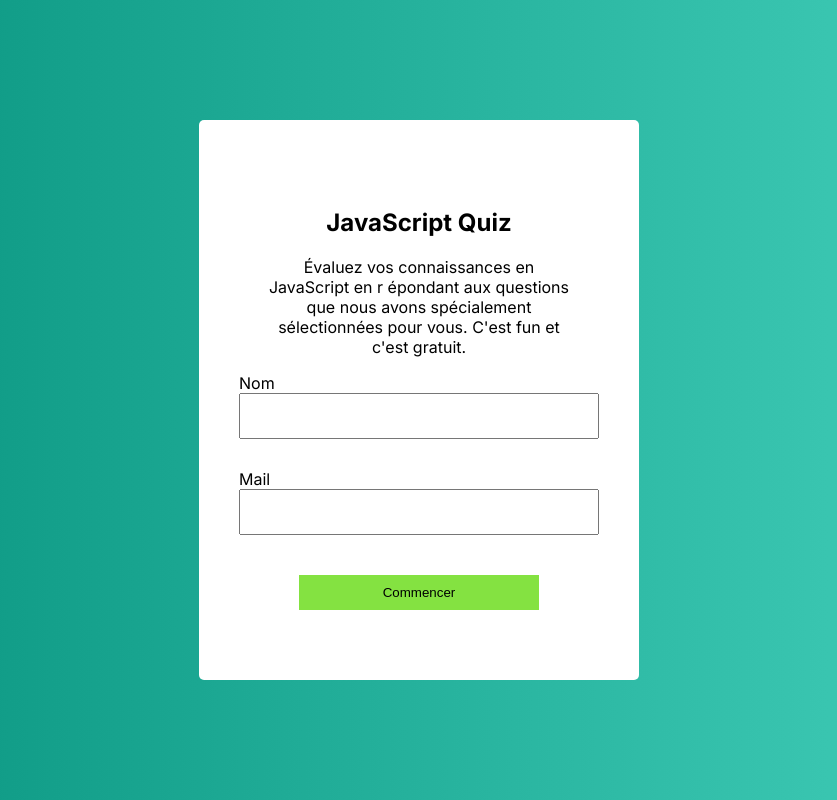
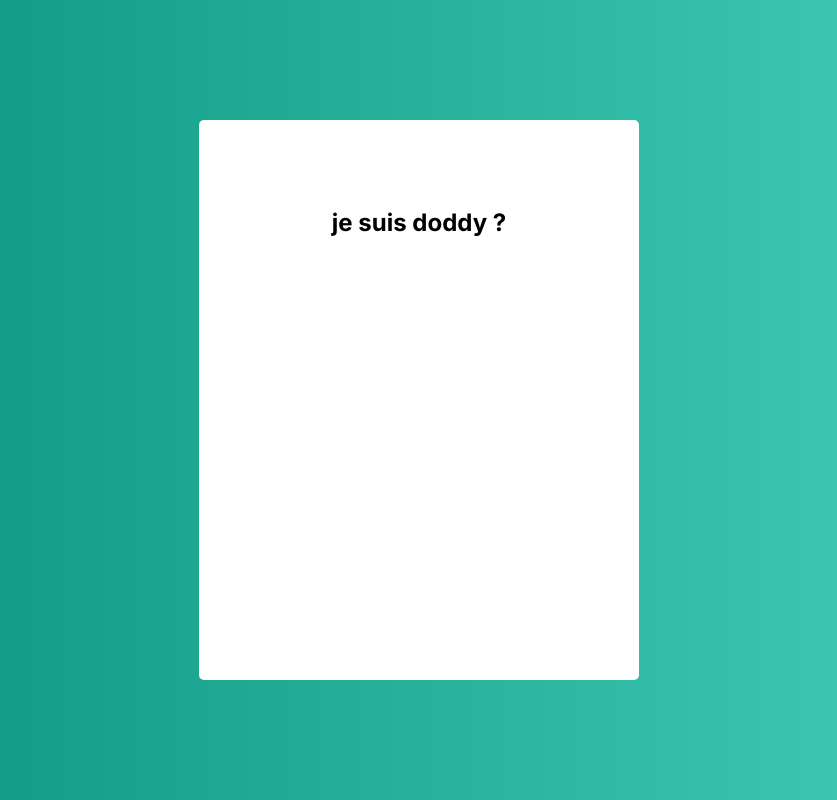
Before and after one commit to DoddyMatabaro/reactQuizAppGDA, a React (Create React App) app: page / in a window 1280 px wide. Shown: the whole page, without its empty margins (221-1058 px from the left). Built offline with nearby package versions, Linux system fonts and the light colour scheme.

Commit message:
first step for question page

```diff
--- a/src/components/App.js
+++ b/src/components/App.js
@@ -1,12 +1,13 @@
 import '../styles/App.css';
 import Form from './Form';
 import Header from './Header';
+import Question from './Question';
 
 function App() {
   return (
     <div className="App">
-        <Header />
-        <Form />
+        {/* <Header /> */}
+        <Question />
     </div>
   );
 }
--- a/src/components/Question.js
+++ b/src/components/Question.js
@@ -0,0 +1,13 @@
+import React from 'react';
+import QuestionHead from './QuestionHead';
+import '../styles/Question.css';
+
+const Question = () => {
+    return (
+        <div>
+            <QuestionHead value="je suis doddy ?" />
+        </div>
+    );
+}
+
+export default Question;
--- a/src/components/QuestionHead.js
+++ b/src/components/QuestionHead.js
@@ -0,0 +1,9 @@
+import React from 'react'
+
+export default function QuestionHead(props) {
+  return (
+    <div>
+        <h2 className="title">{props.value}</h2>
+    </div>
+  )
+}
```
